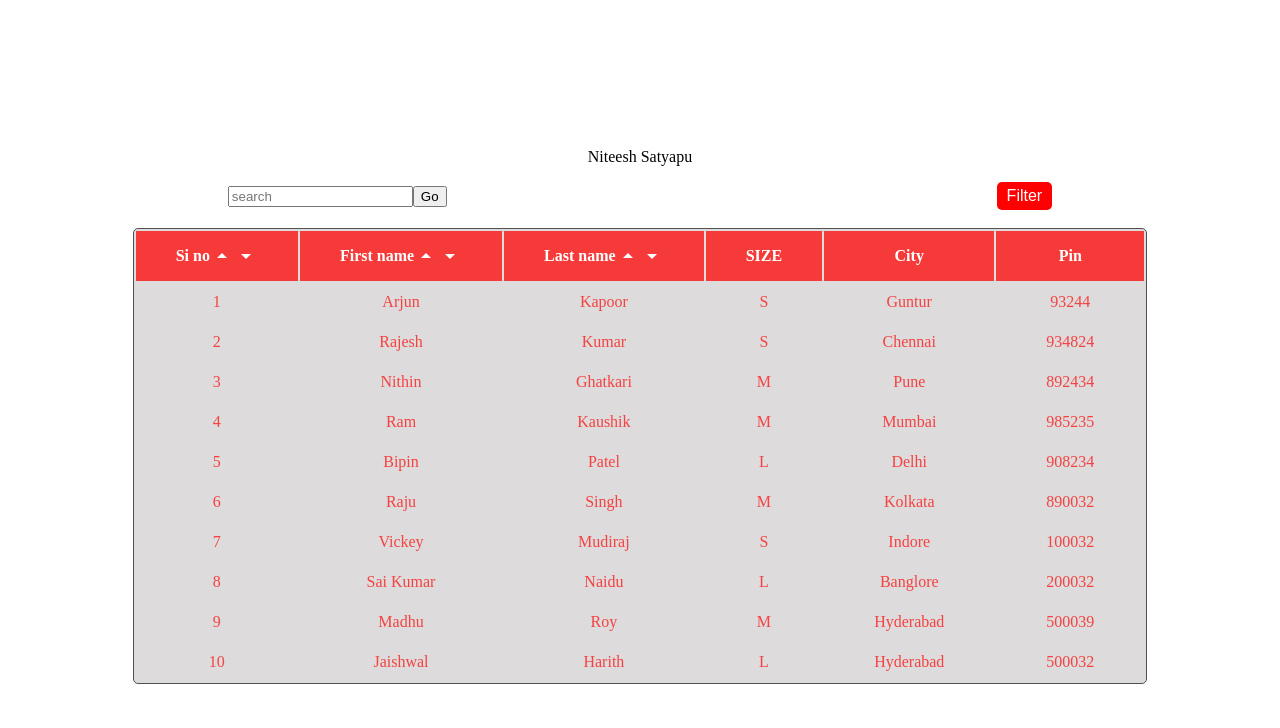
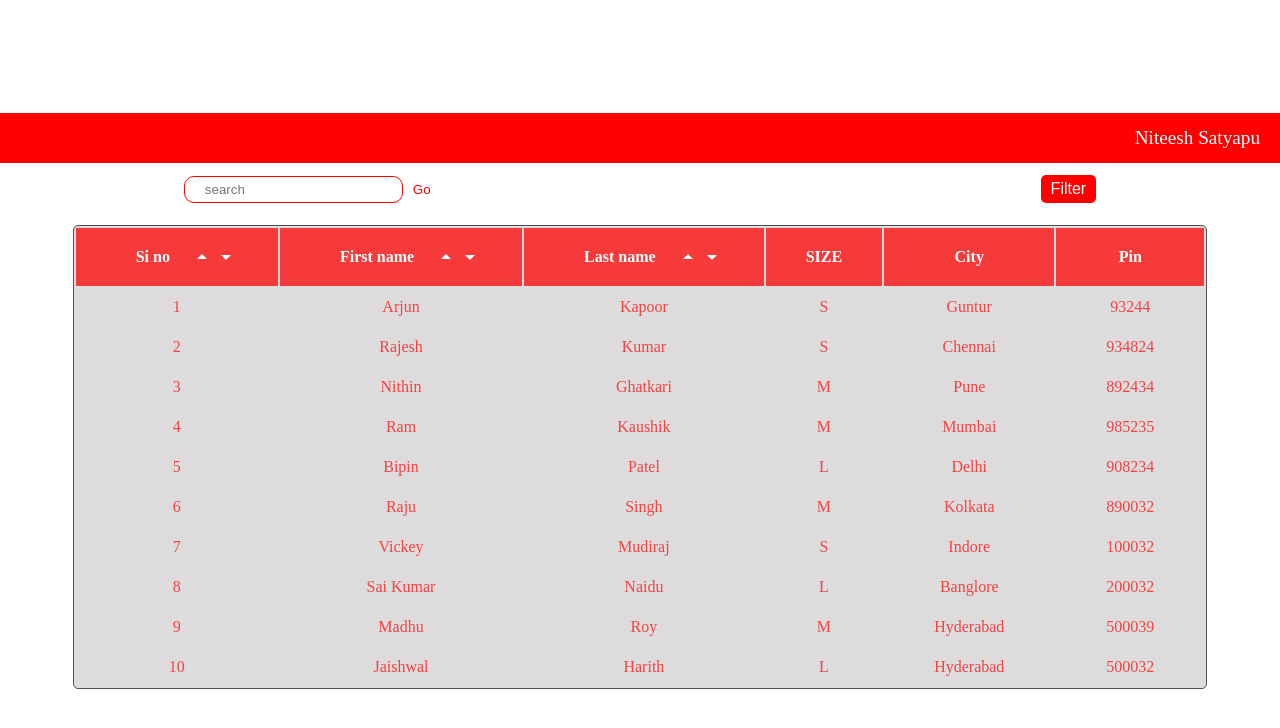
Before and after one commit to 33niteesh/ortho-poc, a React (Create React App) app: page / in a window 1280 px wide. Shown: the top 728 px of the page. Built offline with nearby package versions, Linux system fonts and the light colour scheme.

Commit message:
Update App.css

```diff
--- a/src/App.css
+++ b/src/App.css
@@ -18,7 +18,7 @@ table {
   height:300px;
   border-radius: 5px;
   margin-top:-135px ;
-  margin-left:350px;
+  margin-left:700px;
   background:rgba(255, 255, 255, 1);
   position:fixed;
   border:1px solid grey;
@@ -60,8 +60,38 @@ td{
     align-self: center;
     gap: 0px;
 }
-svg{
-  height:10px
+nav{
+  width: 100%;
+  background-color: red;
+  height: 50px;
+  display: flex;
+  flex-direction: column;
+  color: aliceblue;
+  font-size: larger;
+  align-items: center;
+  margin-top: -525px;
+  align-self: first baseline;
+  justify-content: center;
+  position: fixed;
+  margin-left: 0px;
+}
+p{
+  align-self: end;
+  margin: 20px;
+  justify-self: center;
+}
+.division{
+  margin-top: 60px;
+}
+.filter-go{
+  background-color: rgb(255, 255, 255);
+  border: none;
+  padding: 10px;
+  color: red;
+}
+body{
+  padding: 0px;
+  margin: 0px;
 }
 .filter{
   padding:5px 10px;
@@ -69,6 +99,12 @@ svg{
   font-size:medium;
   color:white;
   border:none;
-  margin-left:550px;
+  margin-left:600px;
   border-radius:5px
 }
+.searchbar{
+  border-radius: 10px;
+  border: 1px solid red;
+  color: red;
+  padding: 5px 20px;
+}
```
